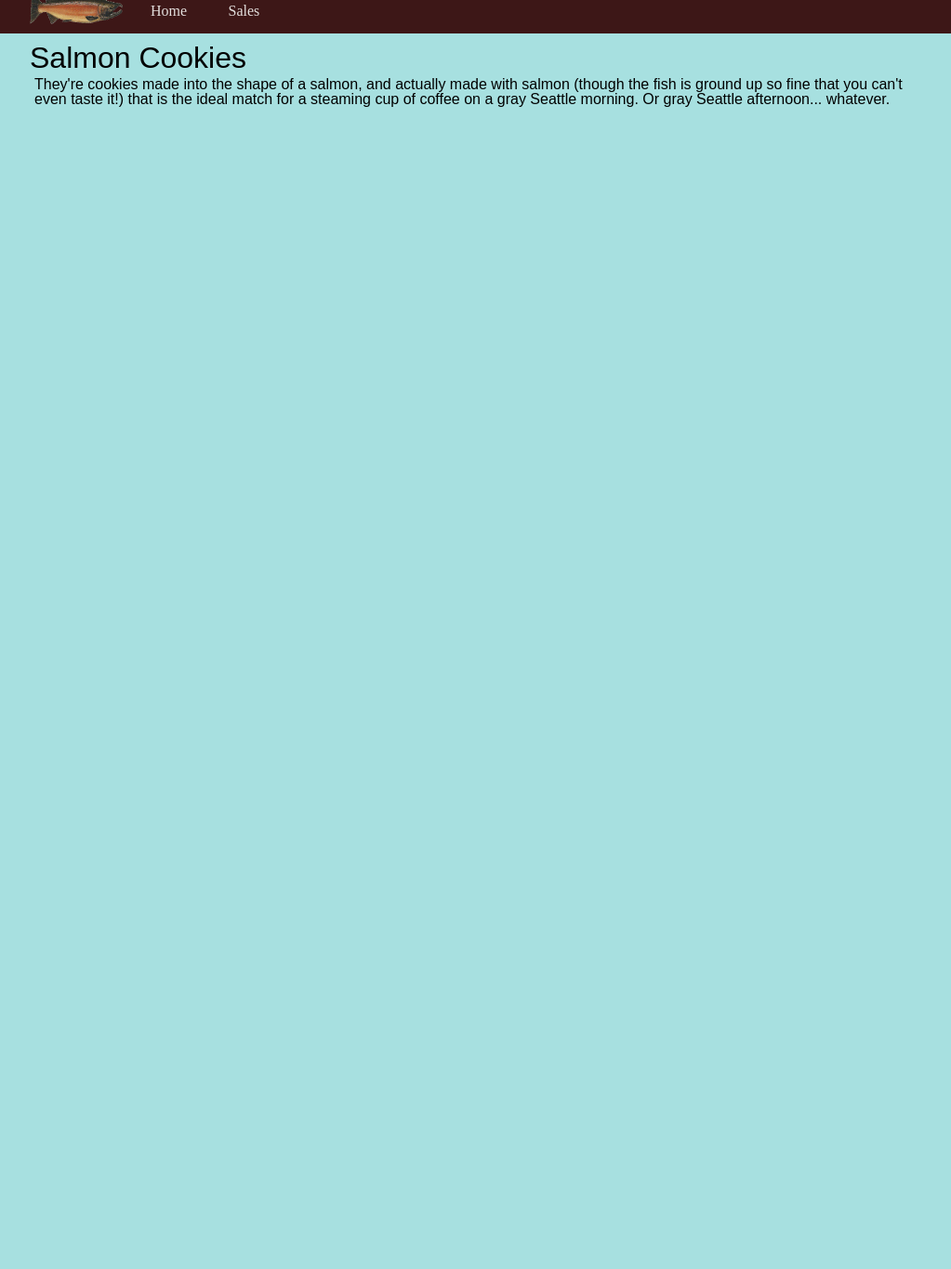
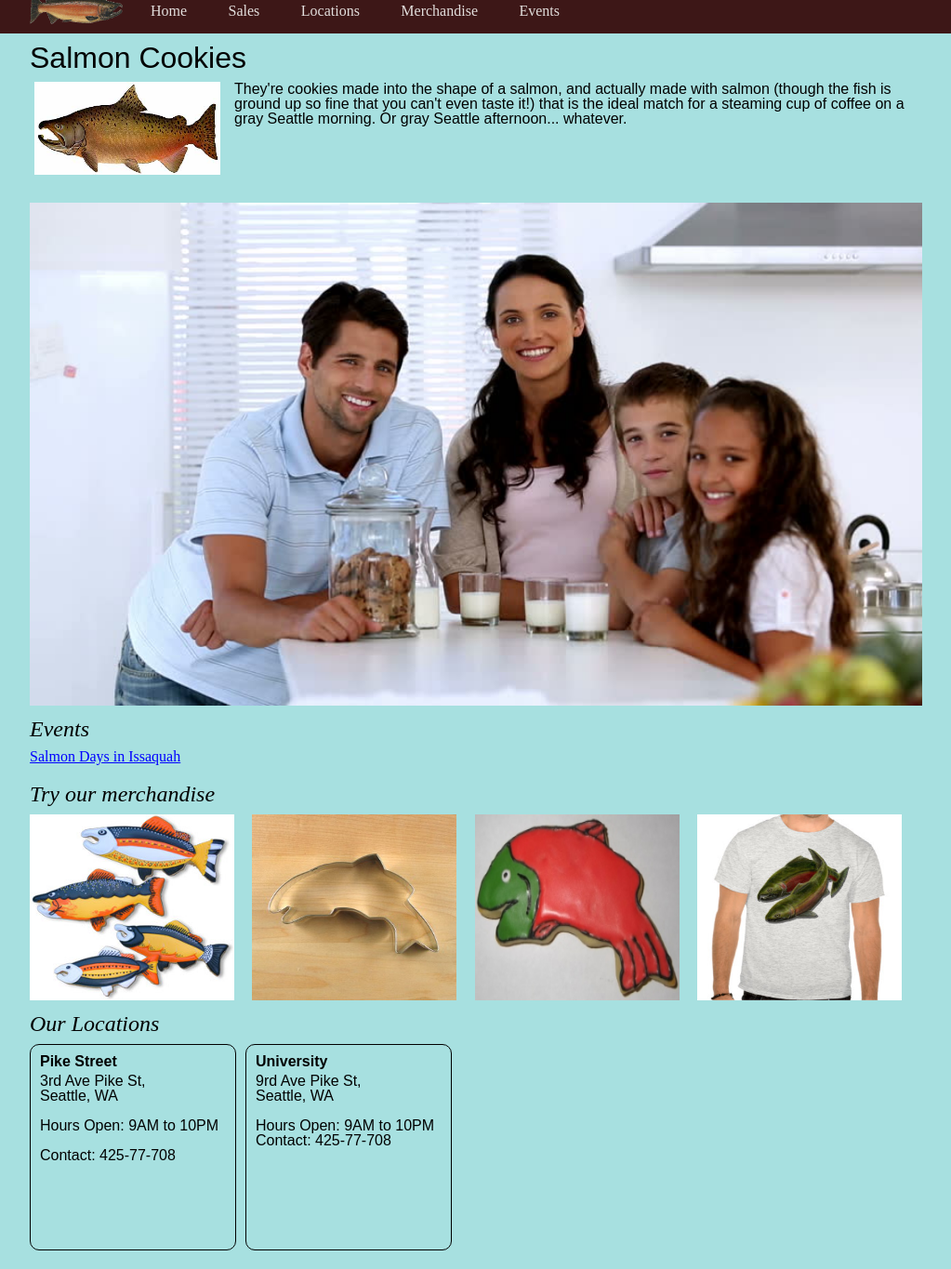
Before and after one commit to nals-amz/cookie-stand, a plain HTML site: page index.html in a window 1280 px wide. Shown: the part 14-1379 px from the top of the page at 93% size, without its empty margins (128-1151 px from the left). Before the commit the page ends 800 px from the top, so only its background shows below. Drawn offline with Linux system fonts and the light colour scheme.

Commit message:
adding style changes to index.html

```diff
--- a/css/style.css
+++ b/css/style.css
@@ -160,3 +160,59 @@ form {
 div {
   margin-bottom: 20px;
 }
+
+
+.family-image {
+  width: 960px;
+}
+
+main section{
+  margin-top:  10px;
+}
+
+main section h2{
+  margin-bottom:  10px;
+}
+#merchandise img {
+  width: 220px;
+  height: 200px;
+  margin-right: 15px;
+}
+
+section#locations div{
+  border: 1px solid;
+  display: inline-block;
+  padding: 10px;
+  width: 200px;
+  border-radius: 10px;
+  height: 200px;
+  float: left;
+  margin-right: 10px;
+}
+section#locations div h3{
+  font-weight: bold;
+  margin-bottom: 5px;
+}
+/* main img {
+  width: 100px;
+  height: 40px;
+  float: left;
+  padding: 0px 0px 0px 0px;
+} */
+
+main section:first-of-type{
+  margin-bottom: 10px;
+  height: 120px;
+}
+
+main section:first-of-type img{
+  float: left;
+  margin-right:15px;
+  width: 200px;
+  height: 100px;
+}
+
+section#events a{
+  color: blue;
+  text-decoration-line: underline;
+}
--- a/index.html
+++ b/index.html
@@ -18,15 +18,70 @@
           <ul>
             <li><a href="index.html">Home</a></li>
             <li><a href="sales.html">Sales</a></li>
+            <li><a href="index.html#locations">Locations</a></li>
+            <li><a href="index.html#merchandise">Merchandise</a></li>
+            <li><a href="events.html">Events</a></li>
           </ul>
         </nav>
       </section>
     </header>
     <main>
       <h1>Salmon Cookies</h1>
-      <p>They're cookies made into the shape of a salmon, and actually made with salmon (though the fish is ground up so fine that you can't even taste it!)
-        that is the ideal match for a steaming cup of coffee on a gray Seattle morning. Or gray Seattle afternoon... whatever.</p>
+      <section>
+        <p><img src="img/chinook.jpg" alt="" > They're cookies made into the shape of a salmon, and actually made with salmon (though the fish is ground up so fine that you can't even taste it!)
+              that is the ideal match for a steaming cup of coffee on a gray Seattle morning. Or gray Seattle afternoon... whatever.
+        </p>
+      </section>
+
+      <section>
+        <img src="img/family.jpg" alt="" class="family-image">
+      </section>
+
+      <section id="events">
+        <h2>Events</h2>
+        <div>
+          <a href="events.html#salmonday">Salmon Days in Issaquah </a>
+        </div>
+      </section>
+
+      <section id="merchandise">
+        <h2>Try our merchandise</h2>
+        <img src="img/fish.jpg" alt="" >
+        <img src="img/cutter.jpeg" alt="">
+        <img src="img/frosted-cookie.jpg" alt="">
+        <img src="img/shirt.jpg" alt="">
+      </section>
+
+      <section id="locations">
+        <h2>Our Locations</h2>
+        <div>
+          <h3>Pike Street</h3>
+          <address>
+            3rd Ave Pike St,<br/>
+            Seattle, WA
+           <br><br>
+           Hours Open: 9AM  to 10PM
+          </address>
+          <br>
+          Contact: 425-77-708
+        </div>
+
+        <div>
+            <h3>University</h3>
+            <address>
+              9rd Ave Pike St,<br/>
+              Seattle, WA
+              <br><br>
+               Hours Open: 9AM  to 10PM
+              <br>
+              Contact: 425-77-708
+            </address>
+        </div>
+
+      </section>
+
     </main>
+
     <footer>
 
     </footer>
```
Also changed, not shown: events.html (added, +39 -0 lines), sales.html (+3 -0 lines), img/chinook.jpg (added), img/cutter.jpeg (added), img/family.jpg (added), img/fish.jpg (added), img/frosted-cookie.jpg (added), img/shirt.jpg (added).
